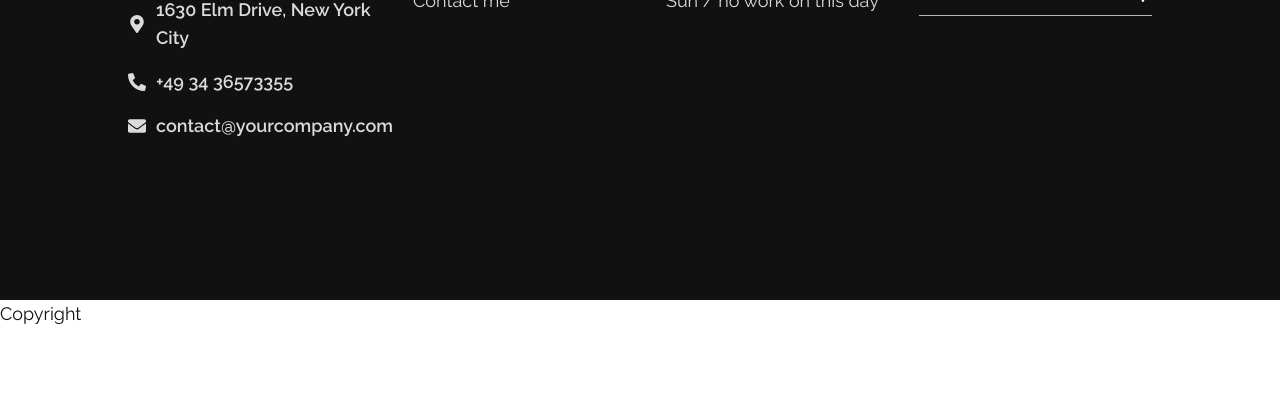
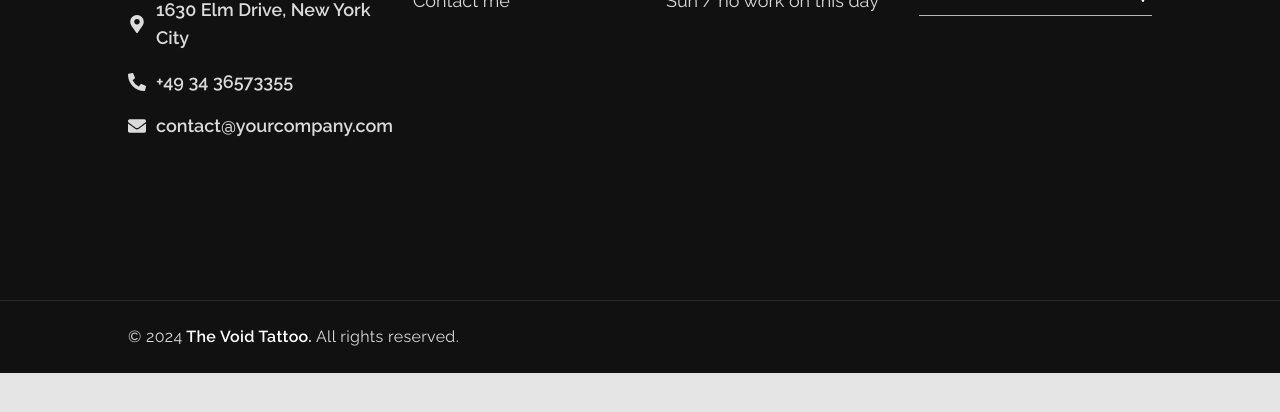
Before and after one commit to dealverina/tattoo-studio, a React (Vite) app: page / in a window 1280 px wide. Shown: the part 7077-7489 px from the top of the page. After the commit the page ends 7450 px from the top, so only its background shows below. Built offline with nearby package versions, Linux system fonts and the light colour scheme; a web font is replaced by a local one.

Commit message:
copyright section

```diff
--- a/src/App.tsx
+++ b/src/App.tsx
@@ -24,7 +24,6 @@
       <Contact />
       <Footer />
       <Copyright />
-      <div className="h-[4000px]"></div>
     </div>
   );
 };
--- a/src/components/Copyright.tsx
+++ b/src/components/Copyright.tsx
@@ -1,5 +1,25 @@
+import { motion } from "framer-motion";
+
 export const Copyright = () => {
   return (
-    <div>Copyright</div>
-  )
-}
+    <div className="bg-dark text-[#dbdbdb] py-6 border-t border-[#2b2b2b]">
+      <div className="container mx-auto">
+        <motion.div
+          initial={{ y: 40, opacity: 0 }}
+          whileInView={{ y: 0, opacity: 1 }}
+          transition={{
+            type: "tween",
+            duration: 0.8,
+            delay: 0.2,
+          }}
+          viewport={{ once: false, amount: 0 }}
+          className="tracking-[0.02em] text-base"
+        >
+          &copy; 2024
+          <span className="font-semibold text-white"> The Void Tattoo.</span> All
+          rights reserved.
+        </motion.div>
+      </div>
+    </div>
+  );
+};
```
